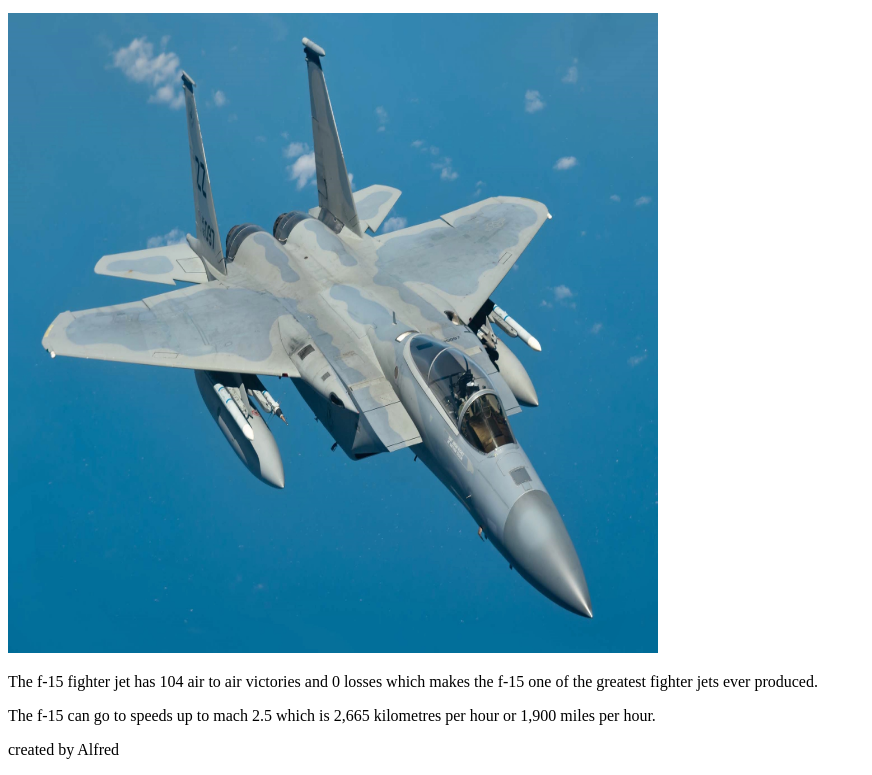
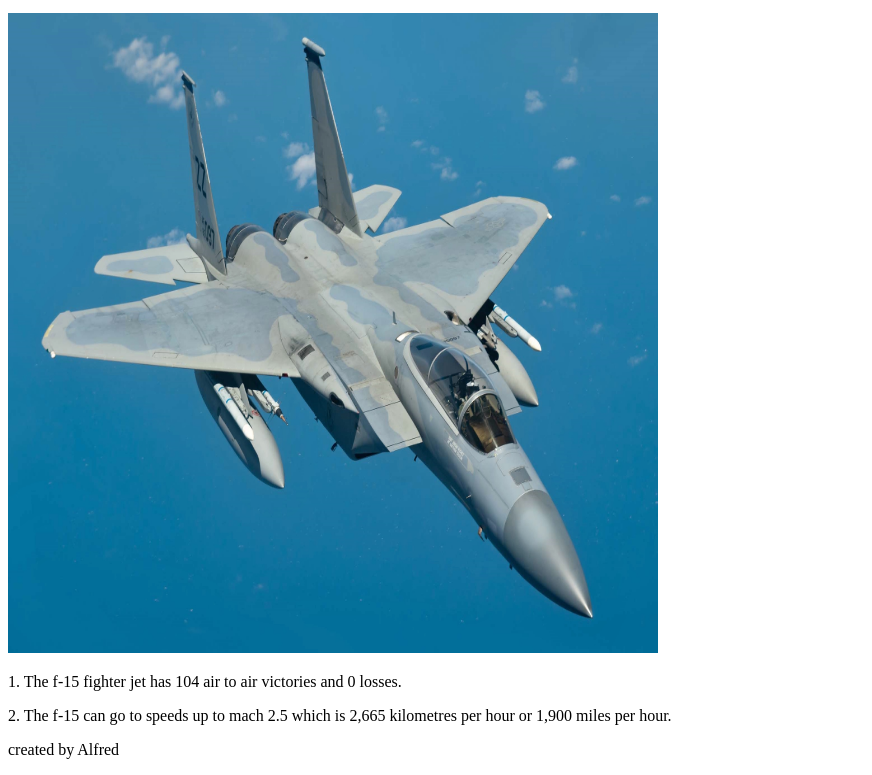
Before and after one commit to Alfredo902/f-15-website, a plain HTML site: page index.html in a window 1280 px wide. Shown: the part 101-876 px from the top of the page, without its empty margins (0-872 px from the left). Drawn offline with Linux system fonts and the light colour scheme.

Commit message:
Update and rename my website.html to index.html

```diff
--- a/my website.html
+++ b/index.html
@@ -8,8 +8,8 @@
 
 <img src="f-15.jpg" alt="Picture of f-15" width="650" height="640">
 
-<p> The f-15 fighter jet has 104 air to air victories and 0 losses which makes the f-15 one of the greatest fighter jets ever produced.</p>
+<p> 1. The f-15 fighter jet has 104 air to air victories and 0 losses.</p>
 
-<p> The f-15 can go to speeds up to mach 2.5 which is 2,665 kilometres per hour or 1,900 miles per hour. </p>
+<p> 2. The f-15 can go to speeds up to mach 2.5 which is 2,665 kilometres per hour or 1,900 miles per hour. </p>
 
 <p> created by Alfred </p>
```
